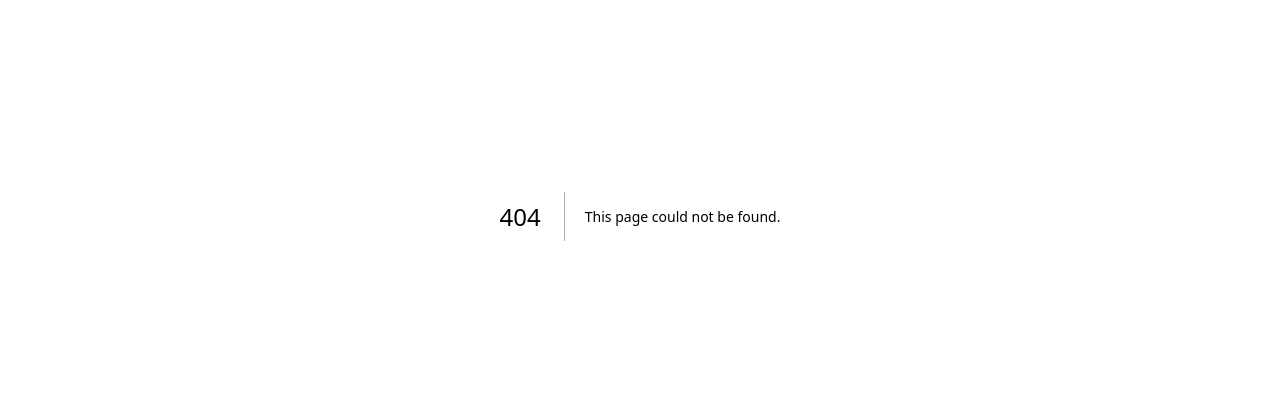
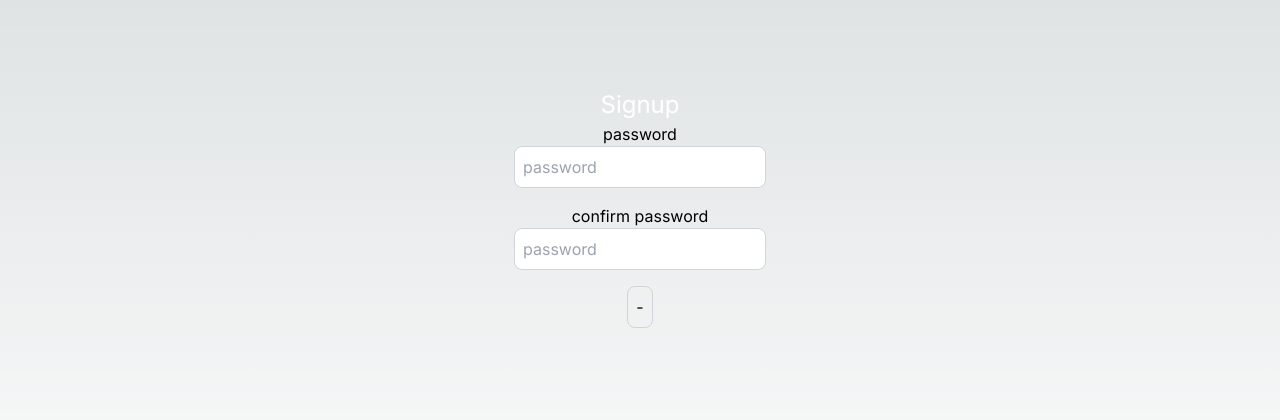
Before and after one commit to RasheedJohnson/private_auth_test_2024, a Next.js app: page /passwordreset in a window 1280 px wide. Before the commit this address had no page. Shown: the part 184-604 px from the top of the page. Built offline with nearby package versions, Linux system fonts and the light colour scheme.

Commit message:
1.Added mailer consts to '.env'... 2.Created 'app/api/users/forgotpassword/route.ts', 'app/forgotpassword/page.tsx', 'app/passwordreset/page.tsx'... 3.Edited helpers/mailer.ts

```diff
--- /dev/null
+++ b/src/app/api/users/forgotpassword/route.ts
@@ -0,0 +1,46 @@
+import { connect } from "@/dbConfig/dbConfig";
+import User from "@/models/userModel";
+import { NextResponse, NextRequest } from "next/server";
+import { sendEmail } from "@/helpers/mailer";
+
+
+connect();
+
+export async function POST(request: NextRequest) {
+  try {
+
+    const reqBody = await request.json();
+    const { email } = reqBody;
+    console.log(`Seeking account with email: '${reqBody.email}'...`);
+
+    // check if user exists
+    const user = await User.findOne({ email });
+    if (!user) {
+      console.log("Account not found");
+      return NextResponse.json({ error: "User does not exist" }, { status: 400 });
+    } else {
+      console.log(`Account with email: '${reqBody.email}' successfully found`);
+      console.log("Sending token to email address...")
+    }
+
+    // IF user exists, send user email with link to create token
+    // send reset email link
+    await sendEmail({ email, emailType: "RESET", userId: user._id });
+
+    // if user clicks link, and has token, user sent to page to reset password
+    // user resets password, if passwords match, and user submits
+      // user password hashed
+      // user hashed password stored
+      // user redirected to login page
+
+
+    const response = NextResponse.json({
+      message: "Success. User exists",
+      success: true
+    })
+    return response;
+
+  } catch (error:any) {
+    return NextResponse.json({error: error.message}, {status: 500})
+  }
+}
--- a/src/app/forgotpassword/page.tsx
+++ b/src/app/forgotpassword/page.tsx
@@ -7,26 +7,26 @@ import toast from "react-hot-toast";
 
 
 
-export default function LoginPage() {
+export default function ForgotPasswordPage() {
   const router = useRouter();
   const [user, setUser] = React.useState({
     email: "",
-    password: '',
-
   });
   const [buttonDisabled, setButtonDisabled] = React.useState(false);
   const [loading, setLoading] = React.useState(false);
+  const [userExists, setUserExists] = React.useState(true);
 
   const onLinkRequest = async () => {
     try {
       setLoading(true);
-      // const response = await axios.post("/api/users/login", user);
-      // console.log("signup success", response.data);
+      const response = await axios.post("/api/users/forgotpassword", user);
+      console.log("Account successfully found", response.data);
+      setUserExists(true)
+
       // router.push("/profile")
-      console.log("test request: from 'app/forgotpassword/page.tsx'\nfunction: 'onLinkRequest()'")
     } catch (error: any) {
-      console.log("password reset process failed", error.message)
-
+      console.log("password reset process failed", error.message);
+      setUserExists(false);
       toast.error(error.message)
     } finally {
       setLoading(false);
@@ -56,7 +56,12 @@ export default function LoginPage() {
       />
 
       {/* NOTICE FOR PROCESS */}
-      <p className="border-[1px] border-red-400/20 text-red-300/60 rounded-xl px-10 py-5 mt-4 mb-8 max-w-80 bg-slate-950">NOTE: After submitting, you will be sent a link redirecting your to a page in order for your password to be reset. The link will be sent to your email address</p>
+      {!userExists ? (
+        <p className="border-[1px] border-red-400/40 text-red-500/80 rounded-xl px-10 py-5 mt-4 mb-8 max-w-120 bg-slate-950">That email address does not exist in our database.</p>
+      ) : (
+        <p className="border-[1px] border-red-400/20 text-gray-300/60 rounded-xl px-10 py-5 mt-4 mb-8 max-w-80 bg-slate-950">NOTE: After submitting, you will be sent a link redirecting you to a page in order for your password to be reset. The link will be sent to your email address</p>
+      )}
+
 
       <button
         onClick={onLinkRequest}
--- /dev/null
+++ b/src/app/passwordreset/page.tsx
@@ -0,0 +1,70 @@
+"use client";
+import Link from "next/link";
+import React, {useEffect} from "react";
+import { useRouter } from "next/navigation";
+import axios from "axios";
+import toast from "react-hot-toast";
+
+
+
+
+export default function PasswordResetPage() {
+  const router = useRouter();
+  const [user, setUser] = React.useState({
+    password: '',
+  });
+  const [buttonDisabled, setButtonDisabled] = React.useState(false);
+  const [loading, setLoading] = React.useState(false);
+
+  const onReset = async () => {
+    try {
+      setLoading(true);
+      const response = await axios.post("/api/users/resetpassword", user);
+      console.log("signup success", response.data);
+      router.push("/login");
+    } catch (error:any) {
+      console.log("signup failed", error.message)
+
+      toast.error(error.message)
+    } finally {
+      setLoading(false);
+    }
+  }
+
+  useEffect(() => {
+    if (user.password.length > 0) {
+      setButtonDisabled(false);
+    } else {
+      setButtonDisabled(true);
+    }
+  }, [user]);
+
+  return (
+    <div className='flex flex-col items-center justify-center min-h-screen py-2'>
+      <h1 className='text-center text-white text-2xl'>{loading ? "Processing..." : "Signup"}</h1>
+      <hr />
+
+      <label htmlFor="password">password</label>
+      <input
+        className="p-2 border border-gray-300 rounded-lg mb-4 focus:outline-none focus:border-gray-600 text-black"
+        id="password"
+        type="password"
+        value={user.password}
+        onChange={(e) => setUser({ ...user, password: e.target.value })}
+        placeholder="password"
+      />
+      <label htmlFor="confirm_pass">confirm password</label>
+      <input
+        className="p-2 border border-gray-300 rounded-lg mb-4 focus:outline-none focus:border-gray-600 text-black"
+        id="password"
+        type="password"
+        value={user.password}
+        onChange={(e) => setUser({ ...user, password: e.target.value })}
+        placeholder="password"
+      />
+      <button
+        onClick={onReset}
+        className="p-2 border border-gray-300 rounded-lg mb-4 focus:outline-none focus:border-gray-600">{buttonDisabled ? "-" : "Reset Password"}</button>
+    </div>
+  )
+}
--- a/src/helpers/mailer.ts
+++ b/src/helpers/mailer.ts
@@ -22,7 +22,7 @@ export const sendEmail = async({ email, emailType, userId }: any) => {
       auth: {
         user: "c1388741b4345a",
         pass: "5a25346e0bd511"
-        // TODO: add these credentials to .env file
+        // TODO: add these credentials to .env file <-- DONE
       }
     });
 
@@ -31,7 +31,7 @@ export const sendEmail = async({ email, emailType, userId }: any) => {
       from: "item@gmail.com",
       to: email,
       subject: emailType === "VERIFY" ? "Verify your email" : "Reset your password",
-      html: `<p>Click <a href="${process.env.domain}/verifyemail?token=${hashedToken}">here</a> to ${emailType === "VERIFY" ? "verify your email" : "reset ypur password"}
+      html: `<p>Click <a href="${process.env.DOMAIN}/verifyemail?token=${hashedToken}">here</a> to ${emailType === "VERIFY" ? "verify your email" : "reset your password"}
       or copy and paste the link below in your browser. <br> ${process.env.DOMAIN}/verifyemail?token=${hashedToken}
       </p>`
     }
```
Also changed, not shown: 1 other file (tests, documents, lock files or other folders).
